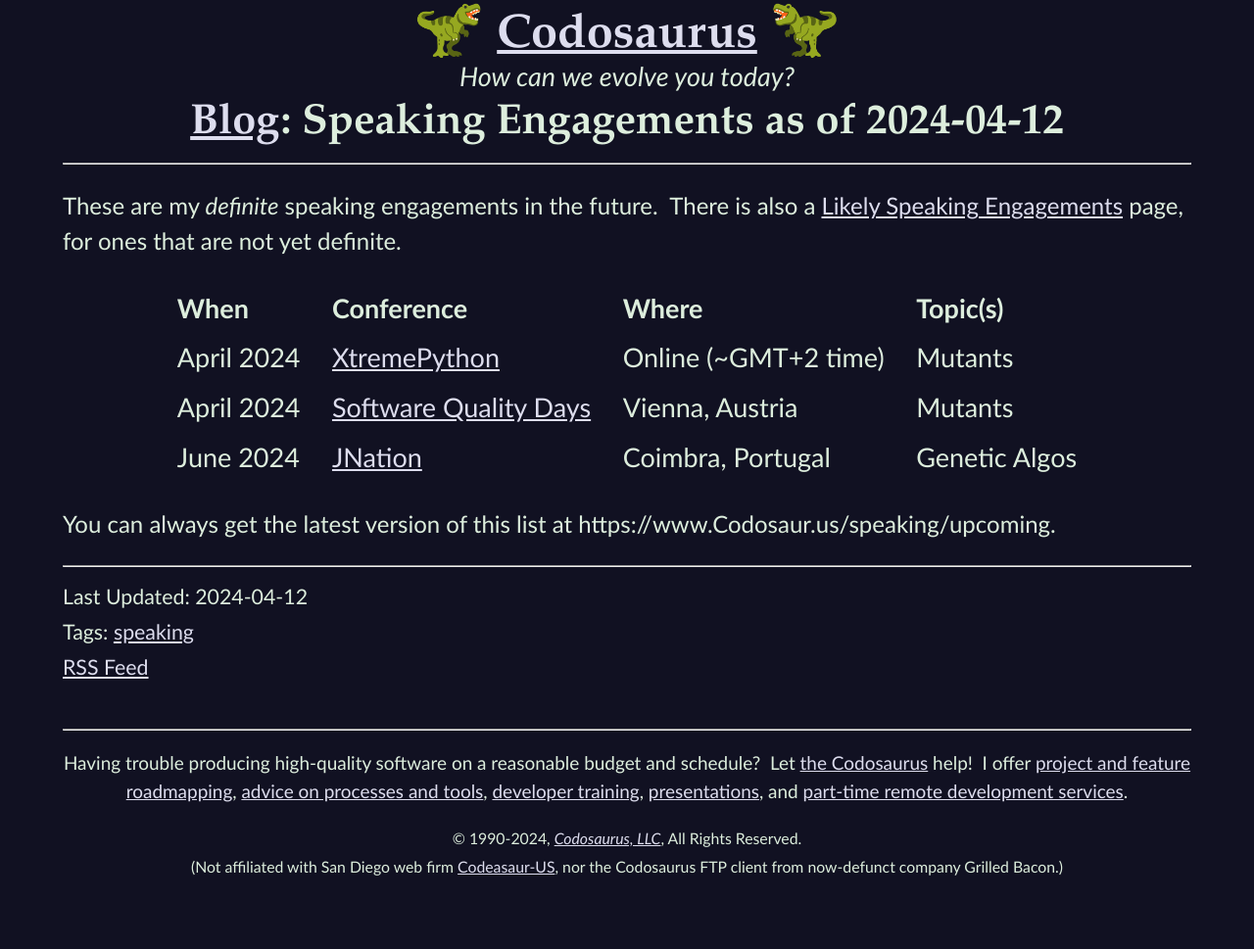
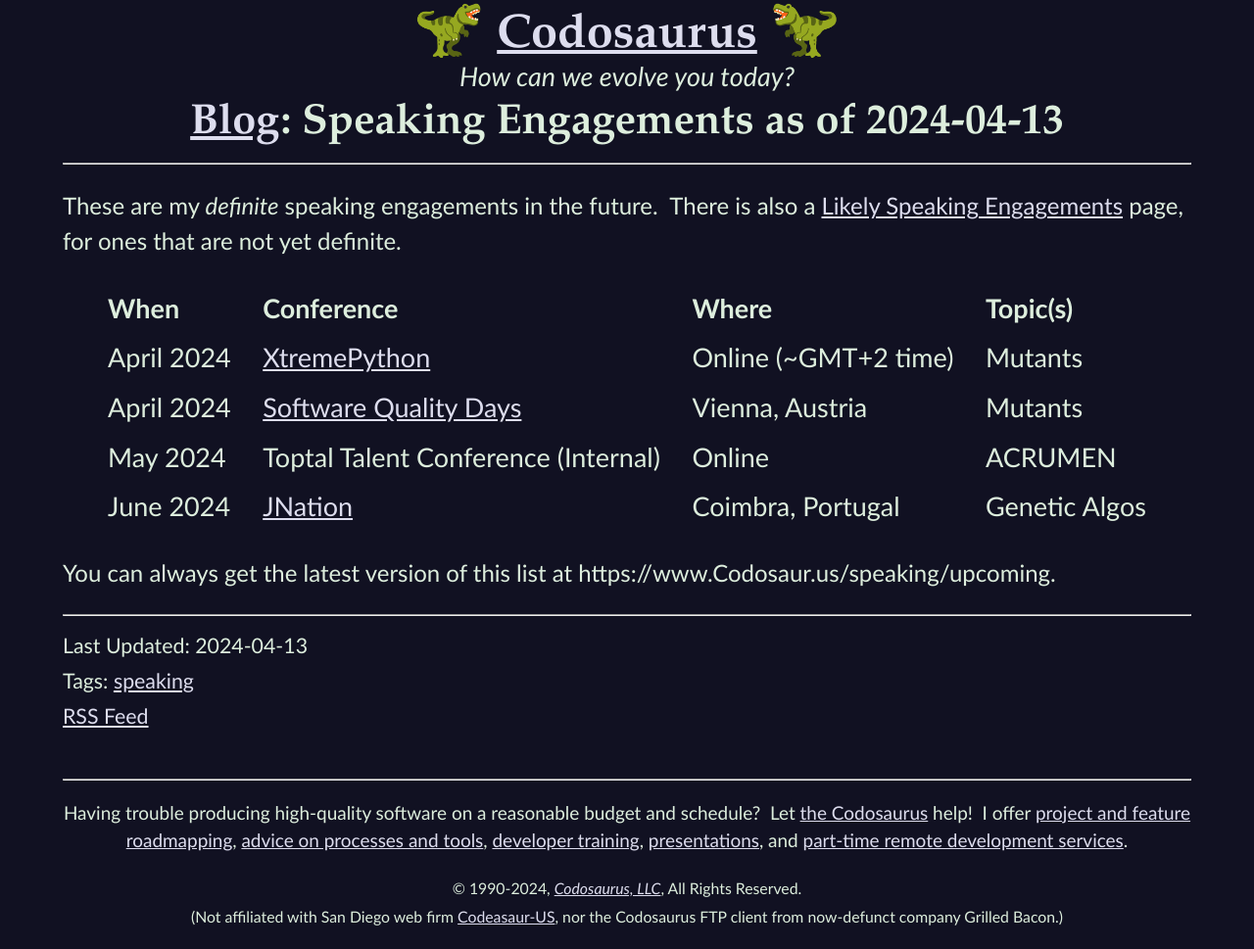
Before and after one commit to CodosaurusLLC/CodosaurusLLC.github.io, a Jekyll site: the page built from _posts/2024-04-13-speaking-engagements.md, in a window 1280 px wide. Shown: the whole page at 98% size. Built offline with Jekyll 4.4.1, drawn with Linux system fonts in a browser that asks for light colours; comment, search, counter and statistics services are not loaded; before the commit the page ends 919 px from its top, so only the background shows below that.

Commit message:
add Toptal speaking engagement, and remove defunct We RockIT

```diff
--- a/_posts/2024-04-12-speaking-engagements.md
+++ b/_posts/2024-04-13-speaking-engagements.md
@@ -1,12 +1,12 @@
 ---
 author: Dave Aronson
-date: 2024-04-12
+date: 2024-04-13
 layout: blog-post
-permalink: blog/speaking-engagements-2024-04-12
+permalink: blog/speaking-engagements-2024-04-13
 section: Blog
 tags: speaking
 style: speaking
-title: Speaking Engagements as of 2024-04-12
+title: Speaking Engagements as of 2024-04-13
 ---
 
 These are my _definite_ speaking engagements in the future.&nbsp;
@@ -18,6 +18,7 @@
 |-|
 |April&nbsp;2024||[XtremePython](https://xtremepython.dev/){:rel="nofollow" target="_new"}||Online (~GMT+2 time)||Mutants|
 |April&nbsp;2024||[Software Quality Days](https://www.software-quality-days.com/){:rel="nofollow" target="_new"}||Vienna, Austria||Mutants|
+|May&nbsp;2024||Toptal Talent Conference (Internal)||Online||ACRUMEN|
 |June&nbsp;2024||[JNation](https://jnation.pt/){:rel="nofollow" target="_new"}||Coimbra, Portugal||Genetic Algos|
 {:class="upcoming-engagements speaking"}
 
```
Also changed, not shown: speaking/likely.md (+0 -1 lines), speaking/upcoming.md (+1 -0 lines).
